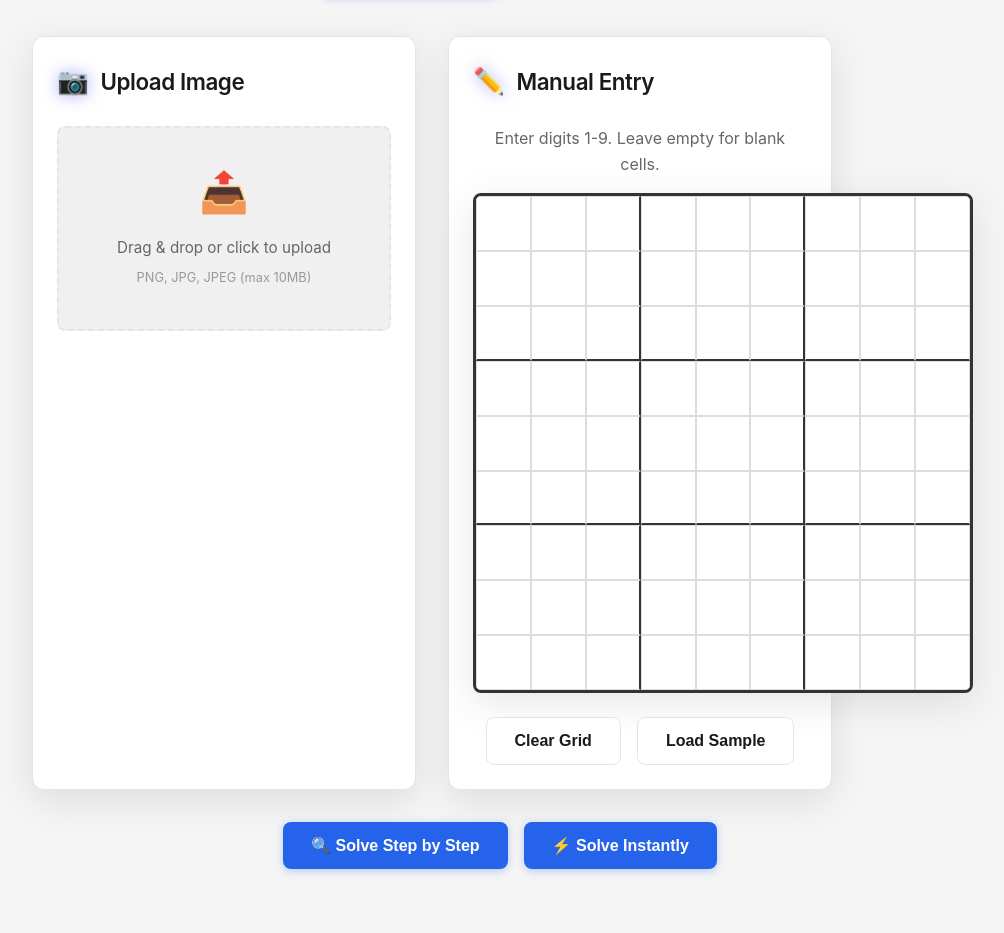
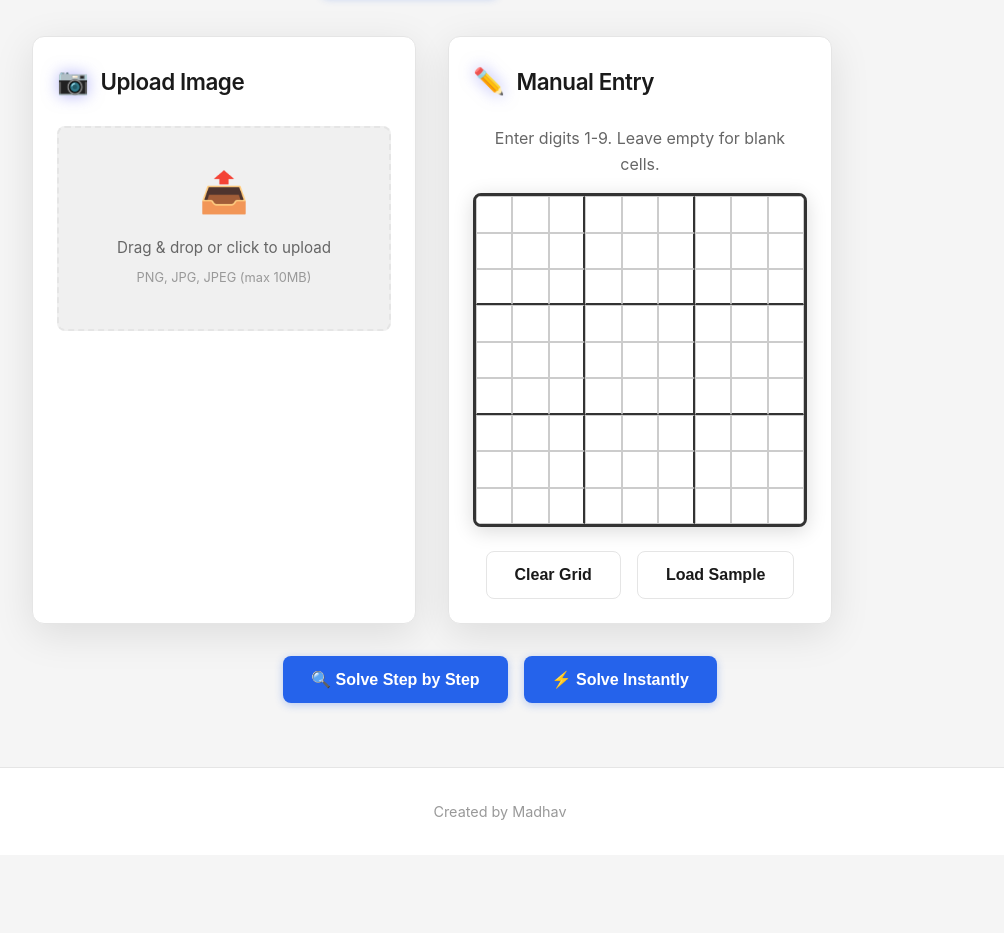
Before and after one commit to Madhav6524/sudoku-solver, a Flask app: page / in a window 1280 px wide. Shown: the part 235-1168 px from the top of the page, without its empty margins (140-1144 px from the left). After the commit the page ends 1055 px from the top, so only its background shows below. Run offline with Flask 3, Linux system fonts and the light colour scheme.

Commit message:
Improve mobile Sudoku grid and cell sizing

```diff
--- a/static/style.css
+++ b/static/style.css
@@ -259,59 +259,63 @@ h1, h2, h3, h4, h5, h6 {
 /* ========== Sudoku Grid ========== */
 .sudoku-grid {
     display: grid;
-    grid-template-columns: repeat(9, 1fr);
-    grid-template-rows: repeat(9, 1fr);
-    gap: 0;
+    grid-template-columns: repeat(9, minmax(0, 1fr));
+    grid-template-rows: repeat(9, minmax(0, 1fr));
     background: #333;
     border: 3px solid #333;
-    border-radius: var(--border-radius);
+    border-radius: 8px;
     overflow: hidden;
-    box-shadow: var(--shadow-lg);
-    width: 450px;
-    height: 450px;
+    box-shadow: 0 4px 20px rgba(0,0,0,0.15);
+    width: 100%;
+    max-width: 450px;
+    aspect-ratio: 1 / 1;
     margin: 0 auto;
-}
-
-@media (min-width: 768px) {
-    .sudoku-grid {
-        width: 500px;
-        height: 500px;
-    }
-}
-
-@media (max-width: 500px) {
-    .sudoku-grid {
-        width: 95vw;
-        height: 95vw;
-        max-width: 400px;
-        max-height: 400px;
-    }
 }
 
 .sudoku-cell {
     display: flex;
     align-items: center;
     justify-content: center;
-    background: #ffffff;
-    font-size: clamp(1.1rem, 3vw, 1.75rem);
+    background: #fff;
+    font-size: 1.5rem;
     font-weight: 600;
-    color: var(--text-primary);
-    border: 1px solid #ddd;
-    transition: background var(--transition-fast);
+    color: #1a1a1a;
+    border: 1px solid #ccc;
+    aspect-ratio: 1 / 1;
+    min-width: 0;
+    min-height: 0;
 }
 
-/* 3x3 box borders - right borders */
-.sudoku-cell:nth-child(3n+3):not(:nth-child(9n)) {
+/* 3x3 box - vertical dividers after columns 3 and 6 */
+.sudoku-cell:nth-child(9n+3),
+.sudoku-cell:nth-child(9n+6) {
     border-right: 2px solid #333;
 }
 
-/* 3x3 box borders - bottom borders for rows 3 and 6 */
-.sudoku-cell:nth-child(n+19):nth-child(-n+27) {
+/* 3x3 box - horizontal dividers after rows 3 and 6 */
+.sudoku-cell:nth-child(n+19):nth-child(-n+27),
+.sudoku-cell:nth-child(n+46):nth-child(-n+54) {
     border-bottom: 2px solid #333;
 }
 
-.sudoku-cell:nth-child(n+46):nth-child(-n+54) {
-    border-bottom: 2px solid #333;
+/* Desktop - larger grid */
+@media (min-width: 768px) {
+    .sudoku-grid {
+        max-width: 500px;
+    }
+    .sudoku-cell {
+        font-size: 1.75rem;
+    }
+}
+
+/* Mobile - smaller grid */
+@media (max-width: 480px) {
+    .sudoku-grid {
+        max-width: 95vw;
+    }
+    .sudoku-cell {
+        font-size: 1.1rem;
+    }
 }
 
 /* Input cells */
```
